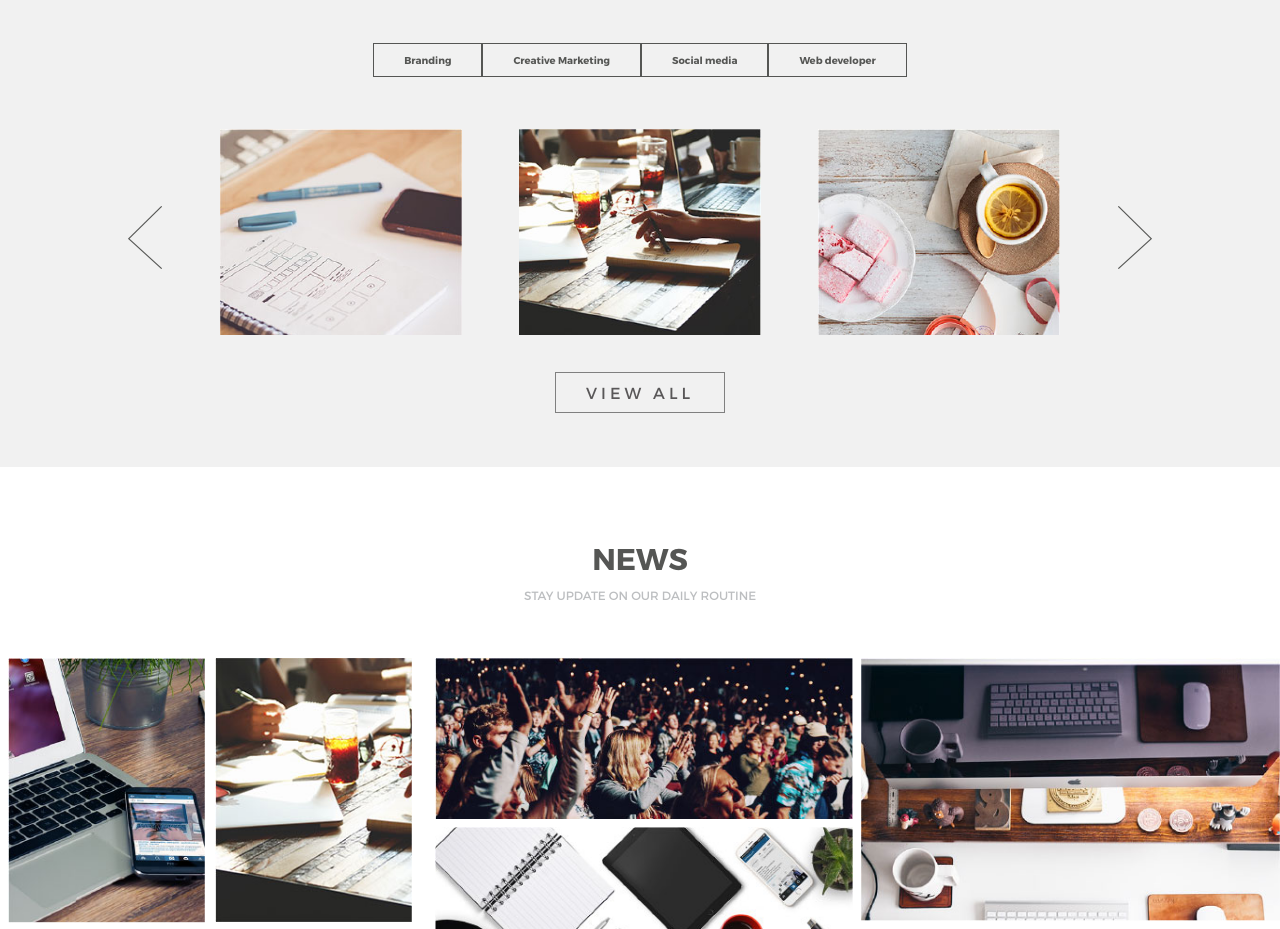
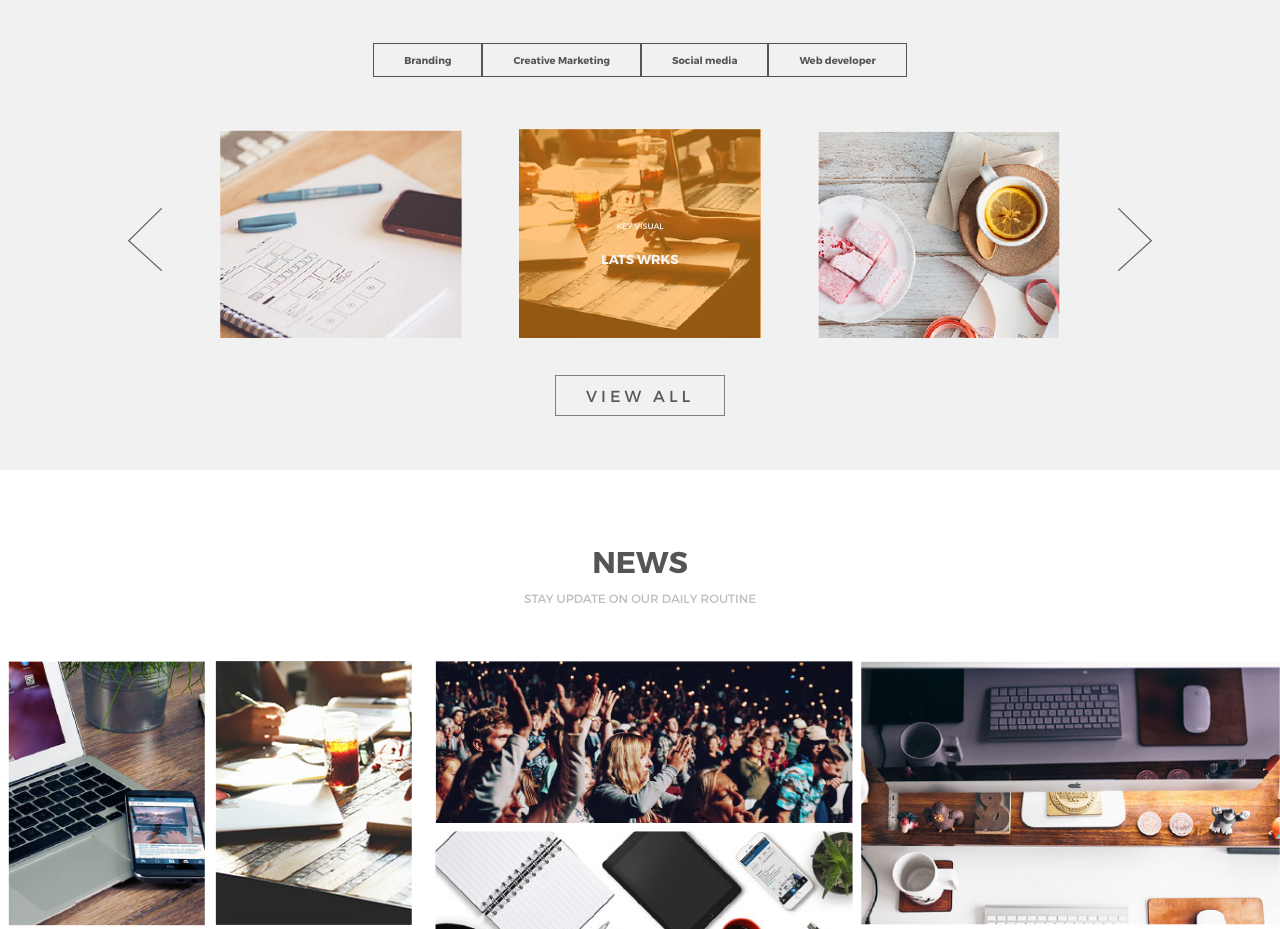
Before and after one commit to tuansong/Alive_assignment, a plain HTML site: page index.html in a window 1280 px wide. Shown: the part 840-1769 px from the top of the page. Drawn offline with nearby package versions, Linux system fonts and the light colour scheme.

Commit message:
some update

```diff
--- a/index.html
+++ b/index.html
@@ -7,7 +7,6 @@
     <meta http-equiv="X-UA-Compatible" content="ie=edge">
     <title>Document</title>
     <link rel="stylesheet" href="./style.css">
-    <link rel="stylesheet" href="./gallery-js/justifiedGallery.min.css">
 </head>
 
 <body>
@@ -76,22 +75,28 @@
                 <div class="siema">
                     <div class="slide">
                         <img src="./assets/Works/1.jpg" alt="Siema image" />
-                        <img id="hoverable" src="./assets/Works/2.jpg" alt="Siema image" />
+                        <div id="hoverable">
+                            <img src="./assets/Works/2.jpg" alt="Siema image" />
+                            <div class="hovered">
+                                <p class="desc">Key Visual</p>
+                                <p class="title">lats wrks</p>
+                            </div>
+                        </div>
                         <img src="./assets/Works/3.jpg" alt="Siema image" />
                     </div>
                     <div class="slide">
                         <img src="./assets/Works/1.jpg" alt="Siema image" />
-                        <img id="hoverable" src="./assets/Works/2.jpg" alt="Siema image" />
+                        <img src="./assets/Works/2.jpg" alt="Siema image" />
                         <img src="./assets/Works/3.jpg" alt="Siema image" />
                     </div>
                     <div class="slide">
                         <img src="./assets/Works/1.jpg" alt="Siema image" />
-                        <img id="hoverable" src="./assets/Works/2.jpg" alt="Siema image" />
+                        <img src="./assets/Works/2.jpg" alt="Siema image" />
                         <img src="./assets/Works/3.jpg" alt="Siema image" />
                     </div>
                     <div class="slide">
                         <img src="./assets/Works/1.jpg" alt="Siema image" />
-                        <img id="hoverable" src="./assets/Works/2.jpg" alt="Siema image" />
+                        <img src="./assets/Works/2.jpg" alt="Siema image" />
                         <img src="./assets/Works/3.jpg" alt="Siema image" />
                     </div>
                 </div>
--- a/index.js
+++ b/index.js
@@ -32,10 +32,6 @@ const next = document.querySelector('.next');
 prev.addEventListener('click', () => mySlide.prev());
 next.addEventListener('click', () => mySlide.next());
 
-const hoveredImg = document.getElementById('hoverable');
-console.log(hoveredImg);
-hoveredImg.addEventListener('mouseover', hoveredImg.classList.add('hovered'));
-
 const branding = document.getElementById('branding');
 const marketing = document.getElementById('marketing');
 const media = document.getElementById('media');
--- a/style.css
+++ b/style.css
@@ -319,7 +319,42 @@ body {
 }
 
 .hovered {
-    background-color: rgba(255,140,0, 0.5)
+    width: 27%;
+    height: 100%;
+    position: absolute;
+    top: 0;
+    background-color: rgba(255,140,0, 0.5);
+
+    display: flex;
+    justify-content: center;
+    align-items: center;
+    flex-direction: column;
+    text-transform: uppercase
+}
+
+.hovered .desc {
+    font-family: Mon-regular;
+    font-size: 8px;
+    margin: 0;
+    color: whitesmoke;
+}
+
+.hovered .title {
+    font-family: Mon-bold;
+    font-size: 13px;
+    margin: 0;
+    margin-top: 20px;
+    color: whitesmoke;
+}
+
+#hoverable {
+    width: 27%;
+    height: 20%;
+}
+
+#hoverable img{
+    width: 100%;
+    height: 100%;
 }
 
 .works .categories {
```
